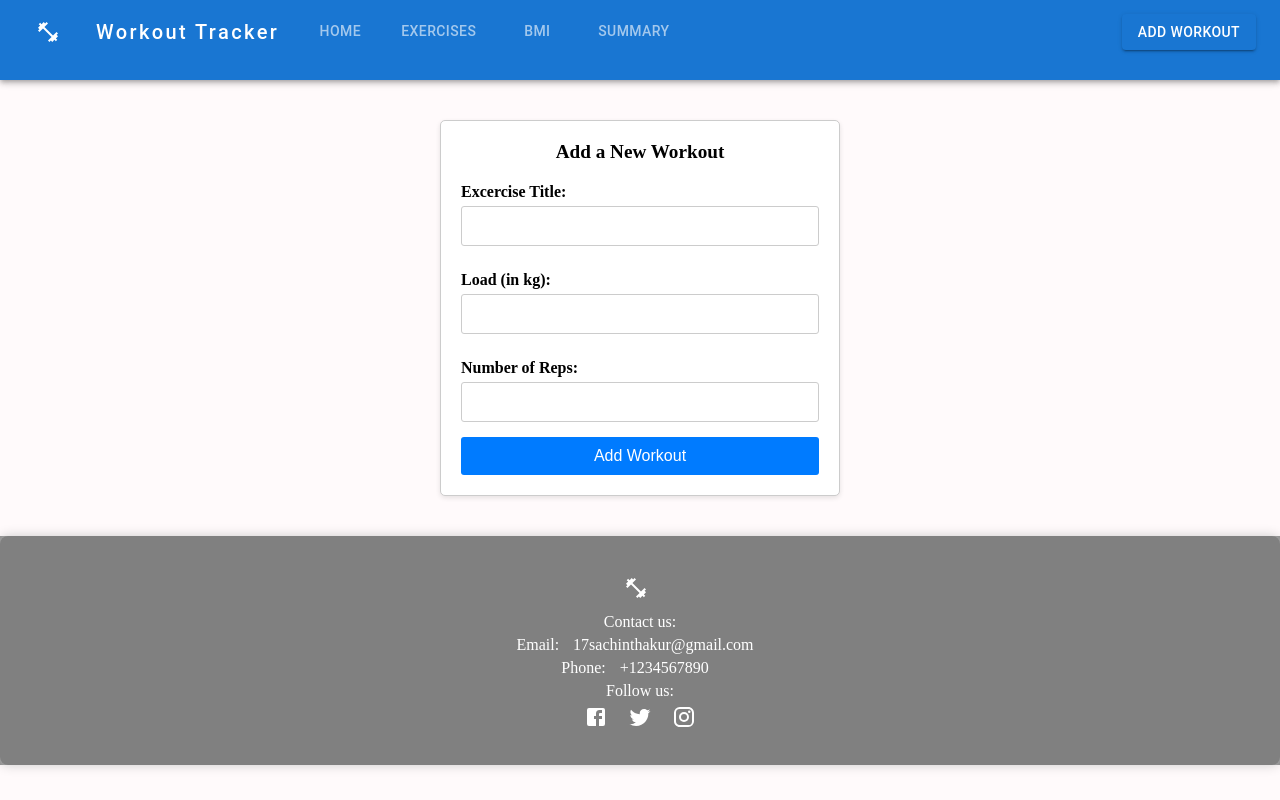
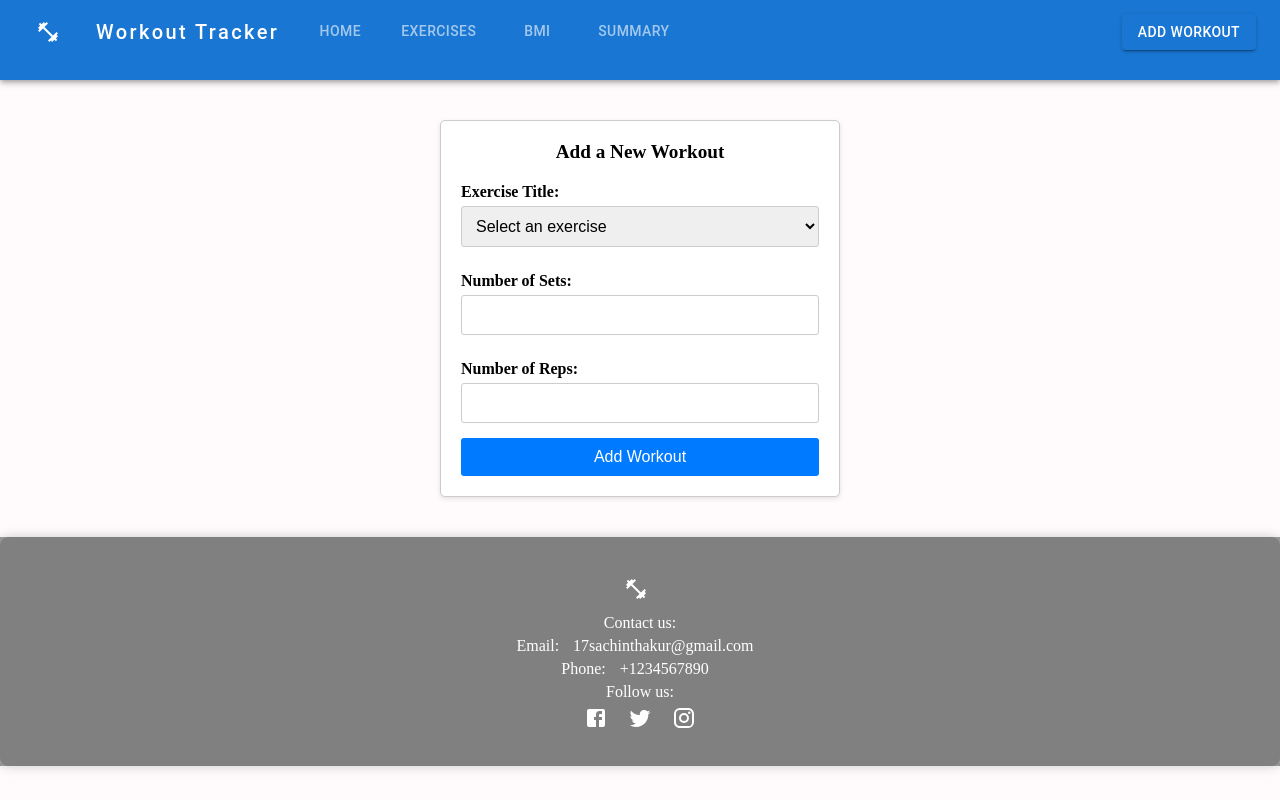
Before and after one commit to 17Sachinsingh/Workout-Tracker, a React (Create React App) app: page /create-exercise in a window 1280 px wide. Built offline with nearby package versions, Linux system fonts and the light colour scheme; the HTML template or start-up script is replaced by a standard one.

Commit message:
edit on 24th

```diff
--- a/src/components/Createexercise.jsx
+++ b/src/components/Createexercise.jsx
@@ -41,14 +41,29 @@ const Createexercise = () => {
     <form className="create" onSubmit={handleSubmit}>
       <h3>Add a New Workout</h3>
 
-      <label>Excercise Title:</label>
+      {/* <label>Excercise Title:</label>
       <input
         type="text"
         onChange={(e) => setTitle(e.target.value)}
         value={title}
-      />
+      /> */}
+      <label>Exercise Title:</label>
+<select onChange={(e) => setTitle(e.target.value)} value={title}>
+  <option value="">Select an exercise</option>
+  <option value="Push ups">Push ups</option>
+  <option value="Pull ups">Pull ups</option>
+  <option value="Squats">Squats</option>
+  <option value="Deadlifts">Deadlifts</option>
+  <option value="Walking lunges">Walking lunges</option>
+  <option value="Bicep Curls">Bicep Curls</option>
+  <option value="Overhead Tricep Extensions">Overhead Tricep Extensions</option>
+  <option value="Boat Pose">Boat Pose</option>
+  <option value="Planks">Planks</option>
+  <option value="Rowing">Rowing</option>
+</select>
 
-      <label>Load (in kg):</label>
+
+      <label>Number of Sets:</label>
       <input
         type="number"
         onChange={(e) => setLoad(e.target.value)}
--- a/src/components/Detailsworkout.js
+++ b/src/components/Detailsworkout.js
@@ -14,7 +14,7 @@ const Detailsworkout = ({ workout }) => {
     <div className="workout-details">
       <h4>{workout.title}</h4>
       <p>
-        <strong>Load (kg): </strong>
+        <strong>Number of sets: </strong>
         {workout.load}
       </p>
       <p>
--- a/src/styles/createexercise.css
+++ b/src/styles/createexercise.css
@@ -31,6 +31,16 @@
     border-radius: 3px;
     font-size: 1rem;
   }
+  .create select{
+    width: 100%;
+    padding: 10px;
+    margin-top: 5px;
+    margin-bottom: 15px;
+    border: 1px solid #ccc;
+    border-radius: 3px;
+    font-size: 1rem;
+
+  }
 
   .create button {
     display: block;
```
